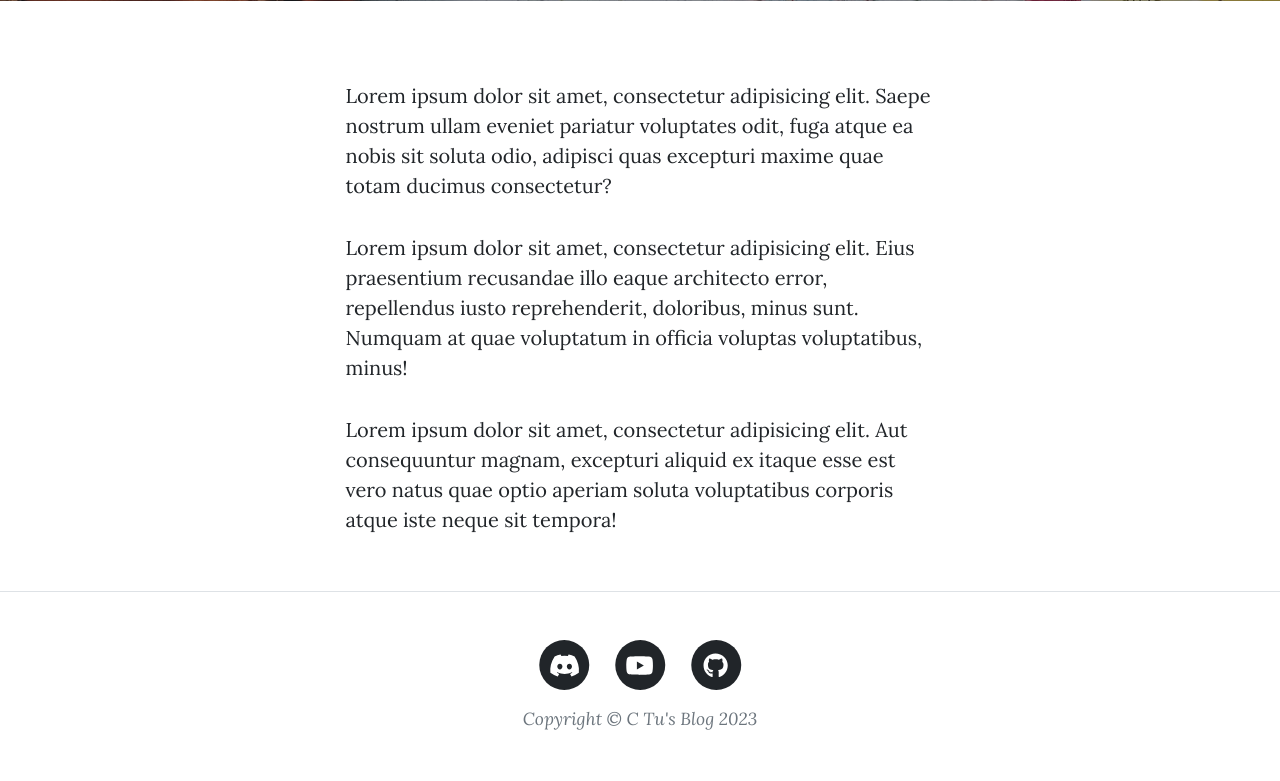
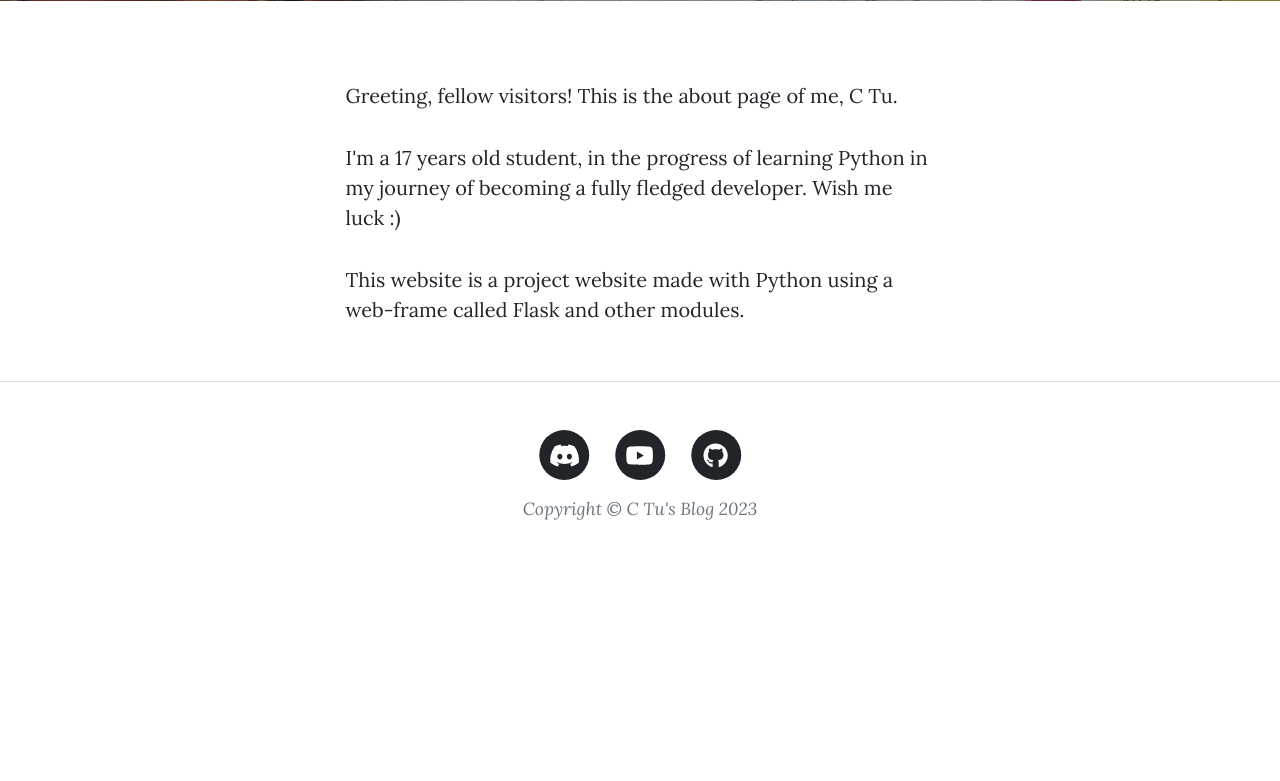
Before and after one commit to ninja-noodle/personal_blog_with_users, a Flask app: page /about in a window 1280 px wide. Shown: the part 531-1312 px from the top of the page. After the commit the page ends 1051 px from the top, so only its background shows below. Run offline with Flask 3, Linux system fonts and the light colour scheme; some libraries are stand-ins or nearby versions.

Commit message:
Made some changes and tweaks to about.html and contact.html

```diff
--- a/templates/about.html
+++ b/templates/about.html
@@ -22,22 +22,14 @@
     <div class="row gx-4 gx-lg-5 justify-content-center">
       <div class="col-md-10 col-lg-8 col-xl-7">
         <p>
-          Lorem ipsum dolor sit amet, consectetur adipisicing elit. Saepe
-          nostrum ullam eveniet pariatur voluptates odit, fuga atque ea nobis
-          sit soluta odio, adipisci quas excepturi maxime quae totam ducimus
-          consectetur?
+          Greeting, fellow visitors! This is the about page of me, C Tu.
         </p>
         <p>
-          Lorem ipsum dolor sit amet, consectetur adipisicing elit. Eius
-          praesentium recusandae illo eaque architecto error, repellendus iusto
-          reprehenderit, doloribus, minus sunt. Numquam at quae voluptatum in
-          officia voluptas voluptatibus, minus!
+          I'm a 17 years old student, in the progress of learning Python in my journey of becoming a fully fledged developer.
+          Wish me luck :)
         </p>
         <p>
-          Lorem ipsum dolor sit amet, consectetur adipisicing elit. Aut
-          consequuntur magnam, excepturi aliquid ex itaque esse est vero natus
-          quae optio aperiam soluta voluptatibus corporis atque iste neque sit
-          tempora!
+          This website is a project website made with Python using a web-frame called Flask and other modules.
         </p>
       </div>
     </div>
--- a/templates/contact.html
+++ b/templates/contact.html
@@ -12,9 +12,9 @@
           {% if msg_sent: %}
           <h1>Successfully sent your message</h1>
           {% else: %}
-          <h1>Contact Me [Not working yet]</h1>
+          <h1>Contact Me</h1>
           {% endif %}
-          <span class="subheading">Have questions? I have answers.</span>
+          <span class="subheading">[Not working yet! Still in progress.]</span>
         </div>
       </div>
     </div>
```
